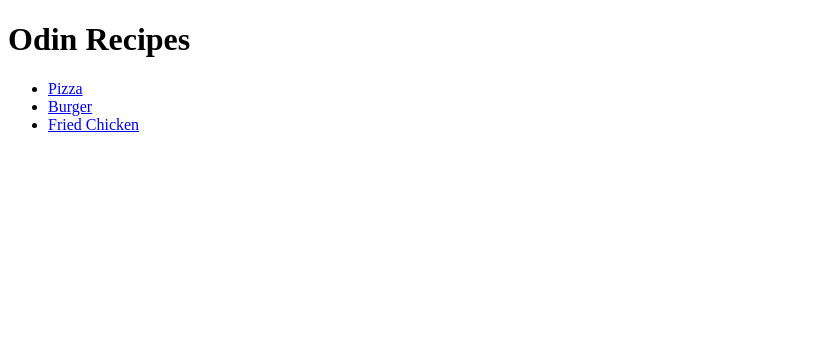
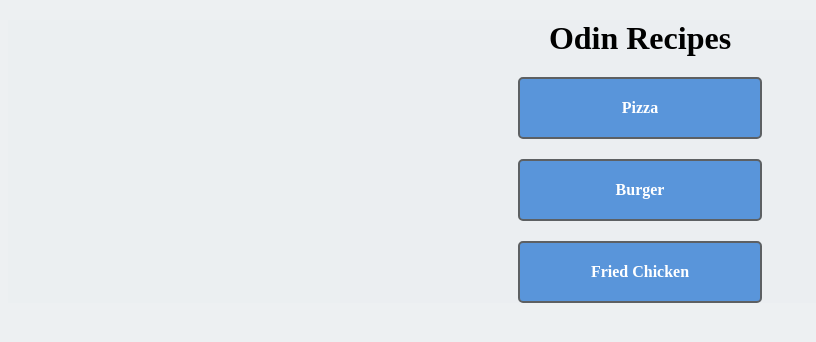
Before and after one commit to aryan-raj-05/odin-recipes, a plain HTML site: page index.html in a window 1280 px wide. Shown: the whole page, without its empty margins (0-816 px from the left). Drawn offline with Linux system fonts and the light colour scheme.

Commit message:
added basic styling to the index page
aligned all the items to center with width of
600px and all the links to other pages are
in boxes

```diff
--- a/index.html
+++ b/index.html
@@ -4,13 +4,15 @@
     <meta charset="UTF-8">
     <meta name="viewport" content="width=device-width, initial-scale=1.0">
     <title>Recipes</title>
+    <link rel="stylesheet" href="styles.css">
 </head>
 <body>
-    <h1>Odin Recipes</h1>
-    <ul>
-        <li><a href="./recipes/pizza.html">Pizza</a></li>
-        <li><a href="./recipes/burger.html">Burger</a></li>
-        <li><a href="./recipes/fried-chicken.html">Fried Chicken</a></li>
-    </ul>
+    <div class="page">
+        <h1 class="start-heading">Odin Recipes</h1>
+        <a class="food-item" href="./recipes/pizza.html">Pizza</a>
+        <a class="food-item" href="./recipes/burger.html">Burger</a>
+        <a class="food-item" href="./recipes/fried-chicken.html">Fried Chicken</a>
+
+    </div>
 </body>
 </html>
--- /dev/null
+++ b/styles.css
@@ -0,0 +1,46 @@
+* {
+    background-color: #eceff1e7;
+}
+
+.page {
+    width: 600px;
+    margin: 20px auto;
+}
+
+.start-heading {
+    color: black;
+    font-style: normal;
+    text-align: center;
+    font-family: 'Times New Roman', Times, serif;
+    width: 200px;
+    margin: 0 auto;
+}
+
+.food-item:link,
+.food-item:visited {
+    display: block;
+    text-decoration: none;
+
+    color: #fff;
+    background-color: #5995da;
+    font-weight: bold;
+    padding: 20px;
+    text-align: center;
+    border: 2px solid #5d6063;
+    border-radius: 5px;
+
+    width: 200px;
+    margin: 20px auto;
+}
+
+.food-item:hover,
+.food-item:visited:hover {
+    color: #fff;
+    background-color: #76aeed;
+}
+
+.food-item:active,
+.food-item:visited:active {
+    color: #fff;
+    background-color: #5995da;
+}
```
Also changed, not shown: recipes/pizza.html (+11 -5 lines).
